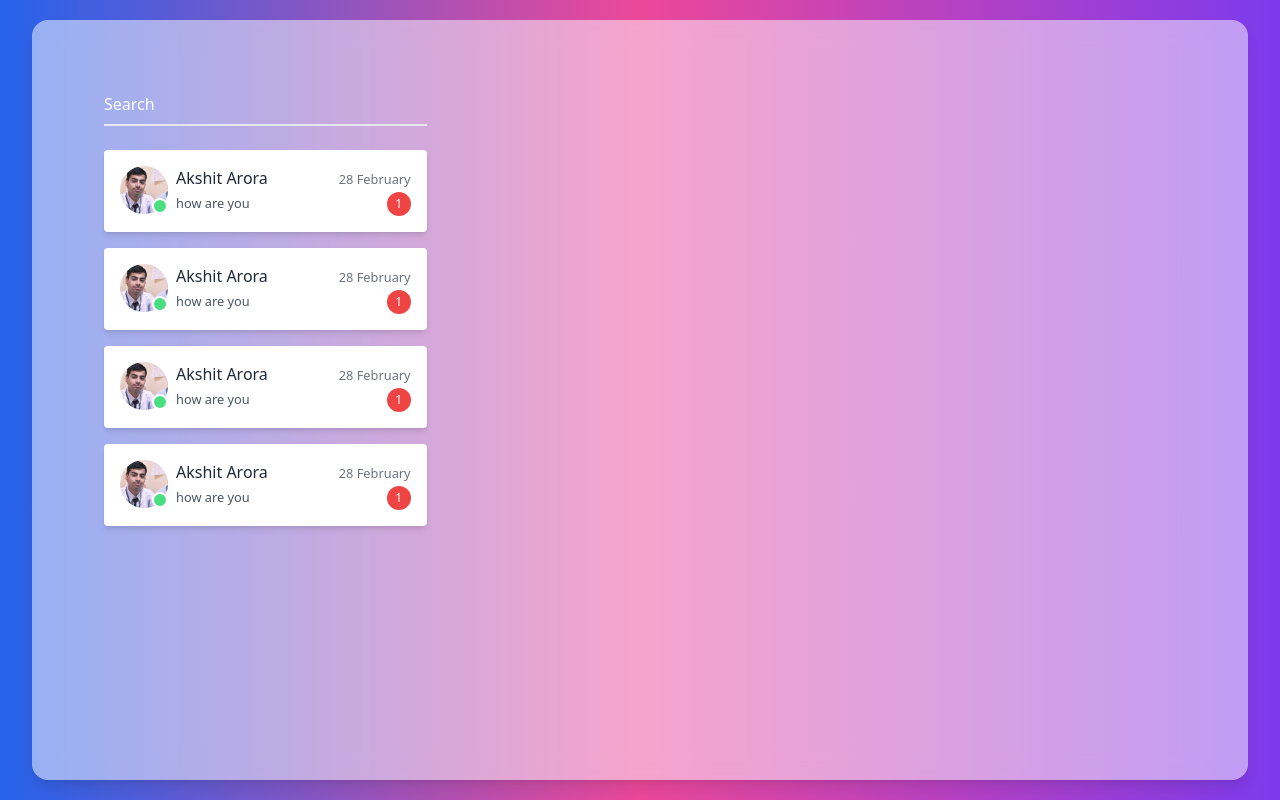
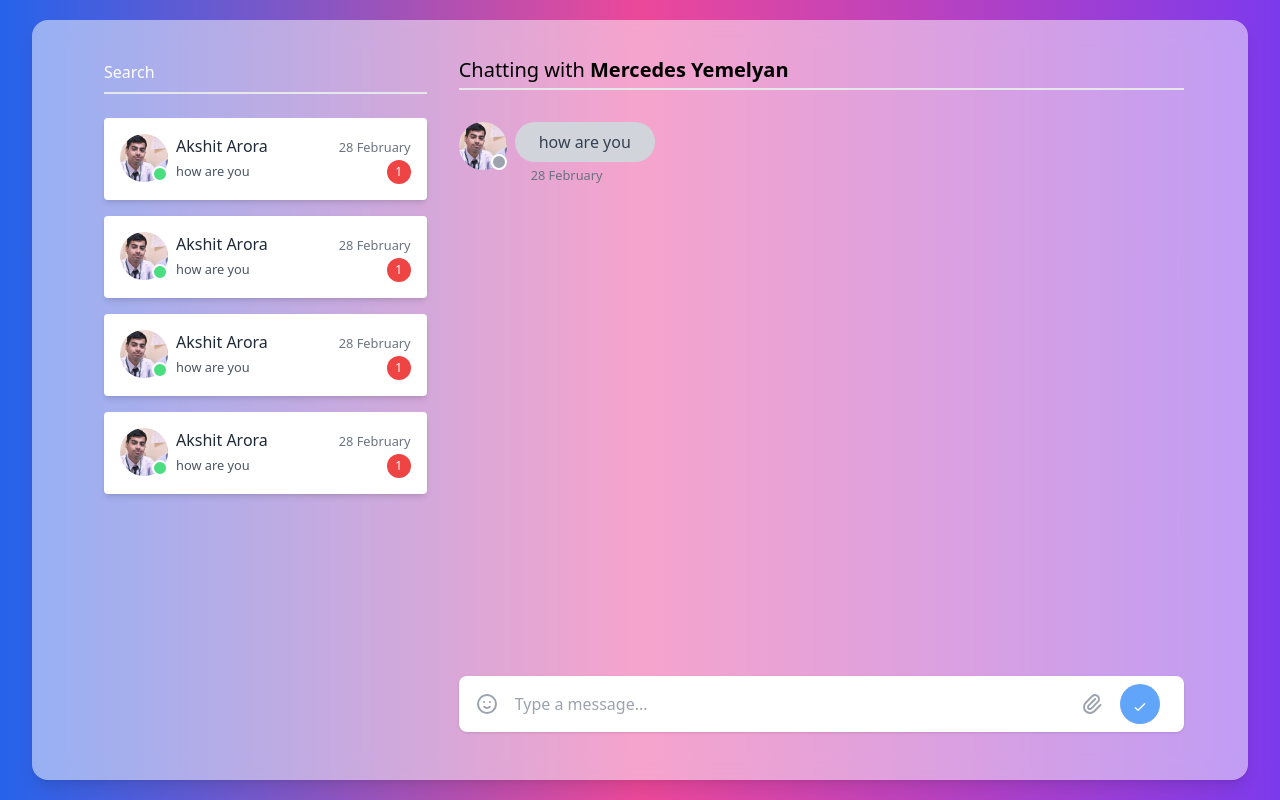
Before and after one commit to akshitarora921/chatapp-ui, a React (Create React App) app: page / in a window 1280 px wide. Built offline with nearby package versions, Linux system fonts and the light colour scheme.

Commit message:
add message dummy data and chat area

```diff
--- a/src/App.js
+++ b/src/App.js
@@ -1,59 +1,108 @@
+import { useState } from "react";
 import "./App.css";
 import ContactCard from "./components/ContactCard";
+import Message from "./components/Message";
 const data = [
   {
     userName: "Akshit Arora",
     imageUrl: "/profile-pic.jpeg",
     isOnline: true,
-    message:[ {
+    message: [
+      {
         id: 1,
         message: "how are you",
         timeStamp: new Date().toString(),
         sender: "Akshit Arora",
         receiver: "temp",
-    }],
+      },
+    ],
   },
   {
     userName: "Akshit Arora",
     imageUrl: "/profile-pic.jpeg",
     isOnline: true,
-    message:[ {
+    message: [
+      {
         id: 1,
         message: "how are you",
         timeStamp: new Date().toString(),
         sender: "Akshit Arora",
         receiver: "temp",
-    }],
+      },
+    ],
   },
   {
     userName: "Akshit Arora",
     imageUrl: "/profile-pic.jpeg",
     isOnline: true,
-    message:[ {
+    message: [
+      {
         id: 1,
         message: "how are you",
         timeStamp: new Date().toString(),
         sender: "Akshit Arora",
         receiver: "temp",
-    }],
+      },
+    ],
   },
   {
     userName: "Akshit Arora",
     imageUrl: "/profile-pic.jpeg",
     isOnline: true,
-    message:[ {
+    message: [
+      {
         id: 1,
         message: "how are you",
         timeStamp: new Date().toString(),
         sender: "Akshit Arora",
         receiver: "temp",
-    }],
+      },
+    ],
+  },
+];
+
+const messagesTemp = [
+  {
+    id: 1,
+    message: "how are you",
+    timeStamp: new Date().toString(),
+    sender: "bot",
+    receiver: "temp",
   },
 ];
 function App() {
+  const [messages, setMessages] = useState(messagesTemp);
+  function handleSubmit(e) {
+    e.preventDefault();
+    const message = e.target.message.value
+    setMessages((prevState) => [
+      ...prevState,
+      {
+        id: Date.now(),
+        message: message,
+        sender: "Akshit",
+        receiver: "bot",
+        timeStamp: Date().toString(),
+      },
+    ]);
+    setTimeout(() => {
+      setMessages((prevState) => [
+        ...prevState,
+        {
+          id: Date.now(),
+          message: message,
+          sender: "bot",
+          receiver: "akshit",
+          timeStamp: Date().toString(),
+        },
+      ]);
+    }, 1000);
+    e.target.reset();
+  }
+  // console.log(messages);
   return (
     <div className='flex flex-col justify-center items-center h-screen bg-gradient-to-r from-blue-600 via-pink-500 to-violet-600'>
-      <div className='h-[95vh] w-[95vw] bg-white/50 backdrop-blur-md shadow-lg p-16 rounded-2xl'>
+      <div className='h-[95vh] w-[95vw] bg-white/50 backdrop-blur-md shadow-lg px-16 py-8 flex rounded-2xl'>
         <div className='sidebar hidden lg:flex w-1/3 flex-2 flex-col pr-6'>
           <div className='search flex-2 pb-6 px-2'>
             <input
@@ -68,6 +117,85 @@ function App() {
             ))}
           </div>
         </div>
+        <div className='chat-area flex-1 flex flex-col'>
+          <div className='flex-3'>
+            <h2 className='text-xl py-1 mb-8 border-b-2 border-gray-200'>
+              Chatting with <b>Mercedes Yemelyan</b>
+            </h2>
+          </div>
+          <div className='messages flex-1 overflow-auto'>
+            {messages.map((message) => (
+              <Message {...message} />
+            ))}
+          </div>
+          <form onSubmit={handleSubmit} className='flex-2 py-4'>
+            <div className='write bg-white shadow flex rounded-lg'>
+              <div className='flex-3 flex content-center items-center text-center p-4 pr-0'>
+                <span className='block text-center text-gray-400 hover:text-gray-800'>
+                  <svg
+                    fill='none'
+                    stroke-linecap='round'
+                    stroke-linejoin='round'
+                    stroke-width='2'
+                    stroke='currentColor'
+                    viewBox='0 0 24 24'
+                    className='h-6 w-6'
+                  >
+                    <path d='M14.828 14.828a4 4 0 01-5.656 0M9 10h.01M15 10h.01M21 12a9 9 0 11-18 0 9 9 0 0118 0z'></path>
+                  </svg>
+                </span>
+              </div>
+              <div className='flex-1'>
+                <input
+                  name='message'
+                  className='w-full block outline-none py-4 px-4 bg-transparent'
+                  type='text'
+                  placeholder='Type a message...'
+                  autofocus
+                ></input>
+              </div>
+              <div className='flex-2 w-32 p-2 flex content-center items-center'>
+                <div className='flex-1 text-center'>
+                  <span className='text-gray-400 hover:text-gray-800'>
+                    <span className='inline-block align-text-bottom'>
+                      <svg
+                        fill='none'
+                        stroke-linecap='round'
+                        stroke-linejoin='round'
+                        stroke-width='2'
+                        stroke='currentColor'
+                        viewBox='0 0 24 24'
+                        className='w-6 h-6'
+                      >
+                        <path d='M15.172 7l-6.586 6.586a2 2 0 102.828 2.828l6.414-6.586a4 4 0 00-5.656-5.656l-6.415 6.585a6 6 0 108.486 8.486L20.5 13'></path>
+                      </svg>
+                    </span>
+                  </span>
+                </div>
+                <div className='flex-1'>
+                  <button
+                    className='bg-blue-400 hover:bg-blue-500 w-10 h-10 rounded-full inline-block'
+                    type='submit'
+                  >
+                    <span className='inline-block align-text-bottom'>
+                      <svg
+                        fill='none'
+                        stroke='currentColor'
+                        stroke-linecap='round'
+                        stroke-linejoin='round'
+                        stroke-width='2'
+                        viewBox='0 0 24 24'
+                        className='w-4 h-4 text-white'
+                      >
+                        <path d='M5 13l4 4L19 7'></path>
+                      </svg>
+                    </span>
+                  </button>
+                </div>
+              </div>
+            </div>
+          </form>
+        </div>
       </div>
     </div>
   );
```
Also changed, not shown: 1 other file (tests, documents, lock files or other folders). Lines whose indentation alone changed are shown as unchanged.
